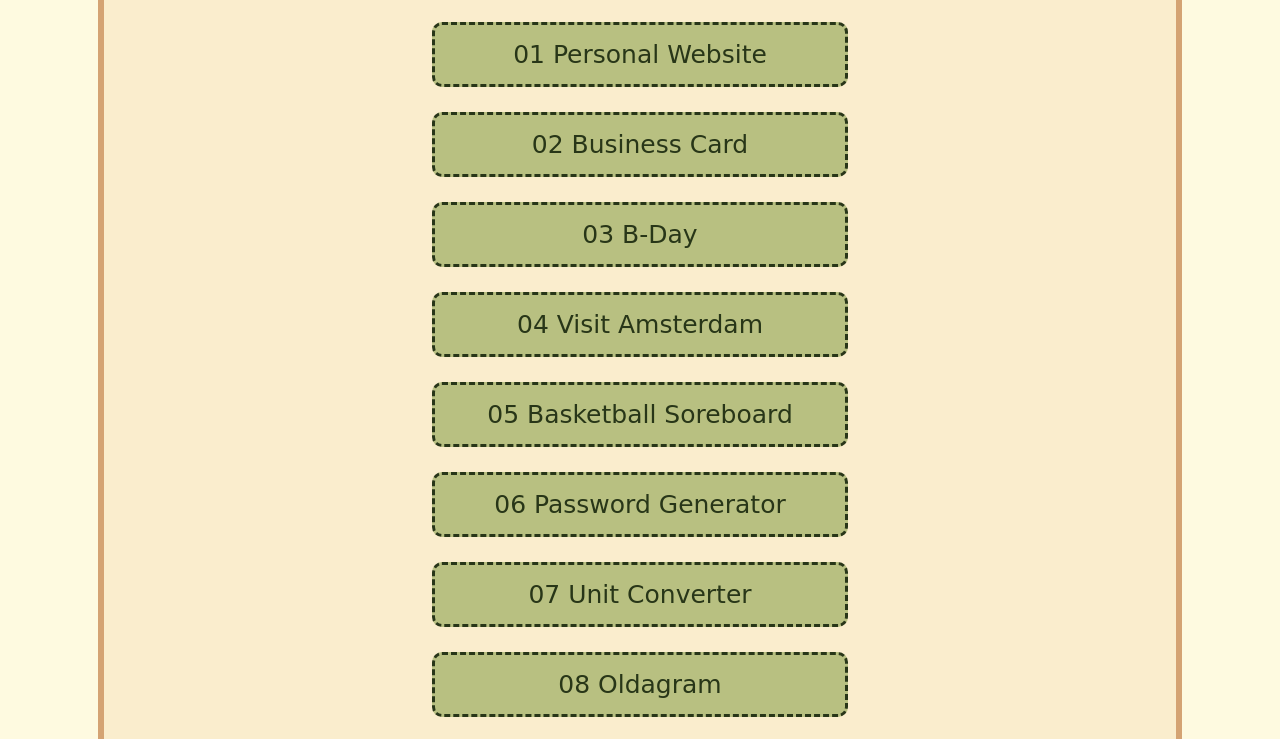
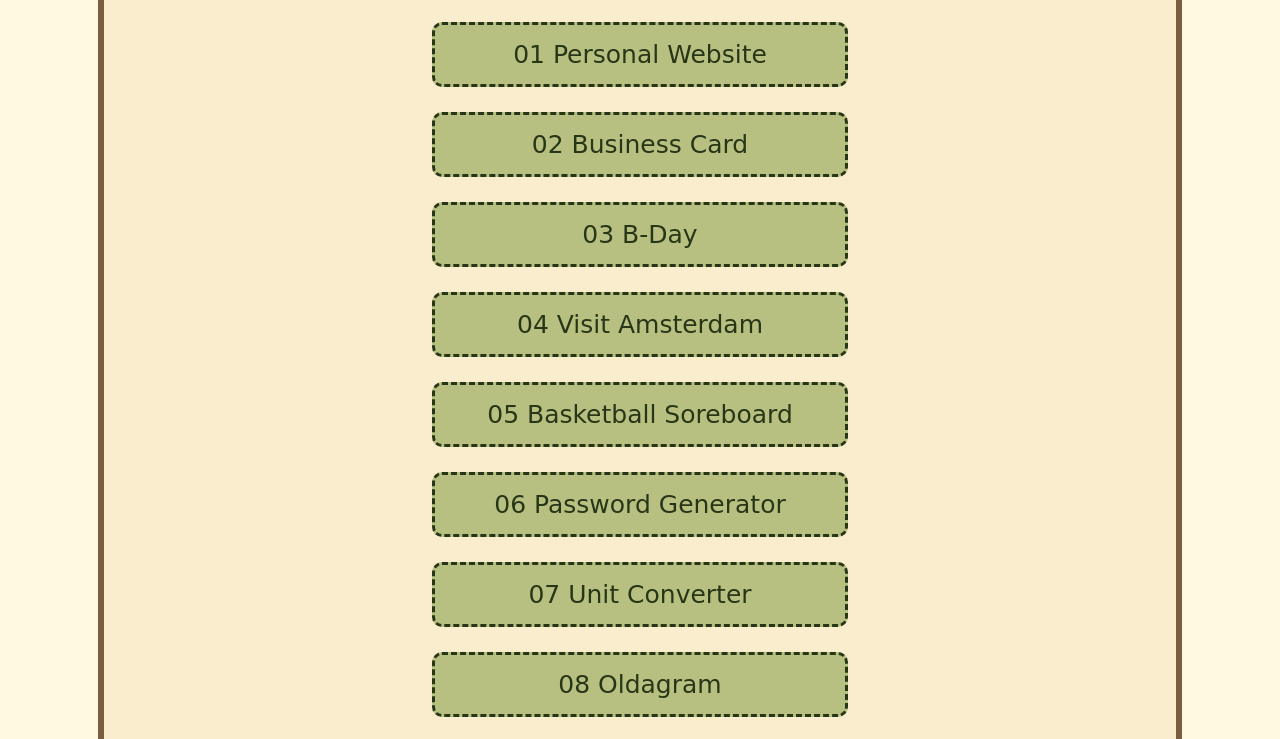
Before and after one commit to katayoon-rb/Fronend-Path-Scrimba, a plain HTML site: page index.html in a window 1280 px wide. Shown: the part 228-967 px from the top of the page. Drawn offline with Linux system fonts and the light colour scheme; a web font is replaced by a local one.

Commit message:
Update FrontendPath.css

```diff
--- a/FrontendPath.css
+++ b/FrontendPath.css
@@ -7,7 +7,7 @@ body {
 .container-card {
     background-color: #faedcd;
     background-size: cover;
-    border: 6px solid #d4a373;
+    border: 6px solid #785d41;
     margin: 90px;
     padding: 40px;
     border-radius: 25px;
```
